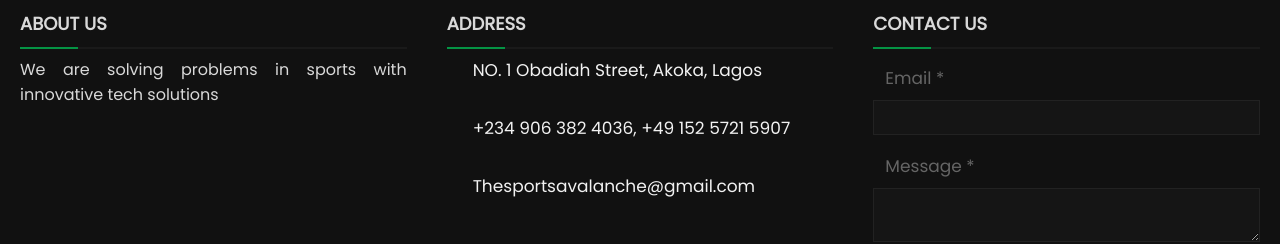
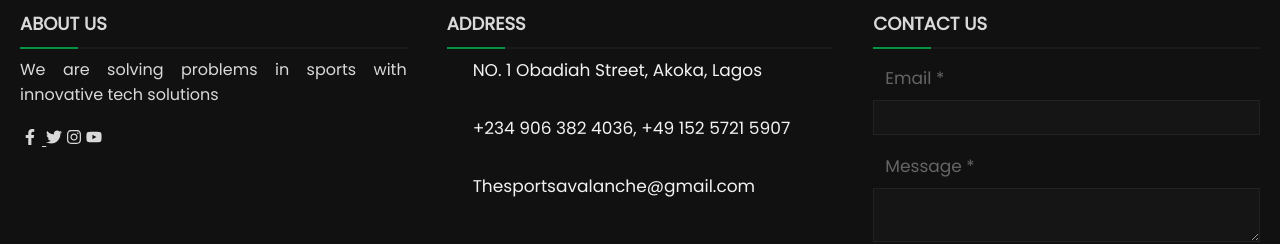
Before and after one commit to ArcBase/Sports-Avalanche-frontend, a Next.js app: page /components/footer in a window 1280 px wide. Shown: the top 244 px of the page. Built offline with nearby package versions, Linux system fonts and the light colour scheme.

Commit message:
new alo changes

```diff
--- a/assets/generals.css
+++ b/assets/generals.css
@@ -8,7 +8,7 @@
 .displayBoxes-list{
     display: block;
     justify-content: center;
-    align-self:center ;
+    /* align-self:center ; */
 
     transition: all 0.3s ease-in-out;
 }
--- a/assets/pageSections.css
+++ b/assets/pageSections.css
@@ -25,7 +25,9 @@
   padding: 1rem;
   background-color: rgb(63, 58, 58);
   /* height: 400px; */
-  border-bottom: 1px solid rgb(27, 182, 221);
+  border-bottom: 2px solid rgb(27, 182, 221);
+  border-bottom-left-radius: 14px;
+  border-bottom-right-radius: 14px;
 }
 
 .page-box-card-header{
@@ -88,7 +90,7 @@
       rgba(10, 71, 13, 0.9) 0%,
       rgba(64, 62, 66, 0.9) 100%
     ),
-    url("https://images.unsplash.com/photo-1574629810360-7efbbe195018?ixlib=rb-1.2.1&ixid=eyJhcHBfaWQiOjEyMDd9&auto=format&fit=crop&w=1156&q=80")
+    url("https://images.pexels.com/photos/41949/earth-earth-at-night-night-lights-41949.jpeg?auto=compress&cs=tinysrgb&dpr=3&h=750&w=1260")
       center center no-repeat;
   background-size: cover;
 }
--- a/pages/components/footer.js
+++ b/pages/components/footer.js
@@ -1,18 +1,31 @@
-export default function   FooterSection(){
-    return(
+import { FaFacebookF, FaTwitter, FaInstagram, FaYoutube } from "react-icons/fa";
+
+export default function FooterSection() {
+  return (
     <>
-
       <footer>
         <div className="main-content">
           <div className="left box">
             <h2>About Us</h2>
             <div className="content">
-        <p>We are solving problems in sports with innovative tech solutions</p>
+              <p>
+                We are solving problems in sports with innovative tech solutions
+              </p>
               <div className="social">
-          <a href="#"><span className="fab fa-facebook-f"></span></a>
-          <a href="#"><span className="fab fa-twitter"></span></a>
-          <a href="#"><span className="fab fa-instagram"></span></a>
-          <a href="#"><span className="fab fa-youtube"></span></a>
+                <a href="#">
+                  <FaFacebookF />
+                </a>
+
+                <a href="#">
+                  {" "}
+                  <FaTwitter />
+                </a>
+                <a href="#">
+                  <FaInstagram />
+                </a>
+                <a href="#">
+                  <FaYoutube />
+                </a>
               </div>
             </div>
           </div>
@@ -24,7 +37,9 @@ export default function   FooterSection(){
               </div>
 
               <div className="phone">
-          <span className="text">+234 906 382 4036, +49 152 5721 5907</span>
+                <span className="text">
+                  +234 906 382 4036, +49 152 5721 5907
+                </span>
               </div>
 
               <div className="email">
@@ -53,14 +68,14 @@ export default function   FooterSection(){
         </div>
         <div className="bottom">
           <center>
-      <span className="credit"><a href="#">Sports Avalanche</a> | </span>
-      <span className="far fa-copyright"></span
-      ><span> 2020 All rights reserved.</span>
+            <span className="credit">
+              <a href="#">Sports Avalanche</a> |{" "}
+            </span>
+            <span className="far fa-copyright"></span>
+            <span> 2020 All rights reserved.</span>
           </center>
         </div>
       </footer>
-
-
     </>
-    )
+  );
 }
```
Also changed, not shown: pages/index.js (+25 -23 lines). Lines whose indentation alone changed are shown as unchanged.
